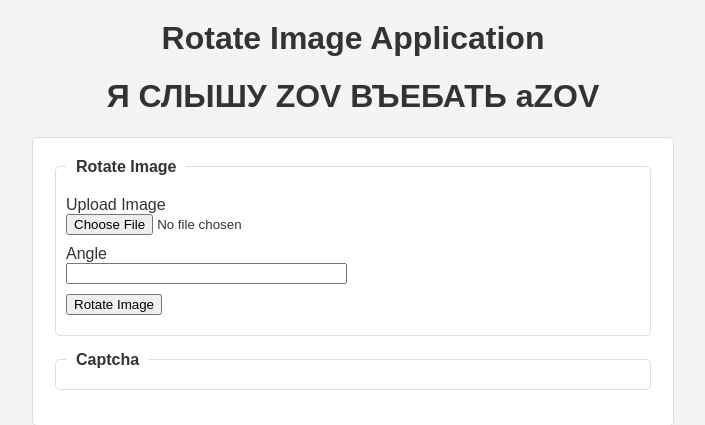
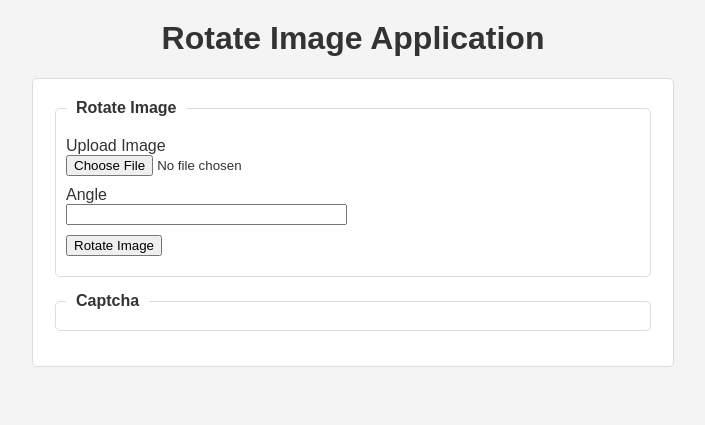
Before and after one commit to FlaZ1k/webrazb, a Flask app: page / in a window 1280 px wide. Shown: the top 425 px of the page, without its empty margins (287-992 px from the left). Run offline with Flask 3, Linux system fonts and the light colour scheme; some libraries are stand-ins or nearby versions.

Commit message:
Update index.html

```diff
--- a/templates/index.html
+++ b/templates/index.html
@@ -8,7 +8,6 @@
 </head>
 <body>
     <h1>Rotate Image Application</h1>
-    <h1>Я СЛЫШУ ZOV ВЪЕБАТЬ aZOV</h1>
     {% with messages = get_flashed_messages(with_categories=true) %}
       {% if messages %}
         <ul class="flashes">
```
